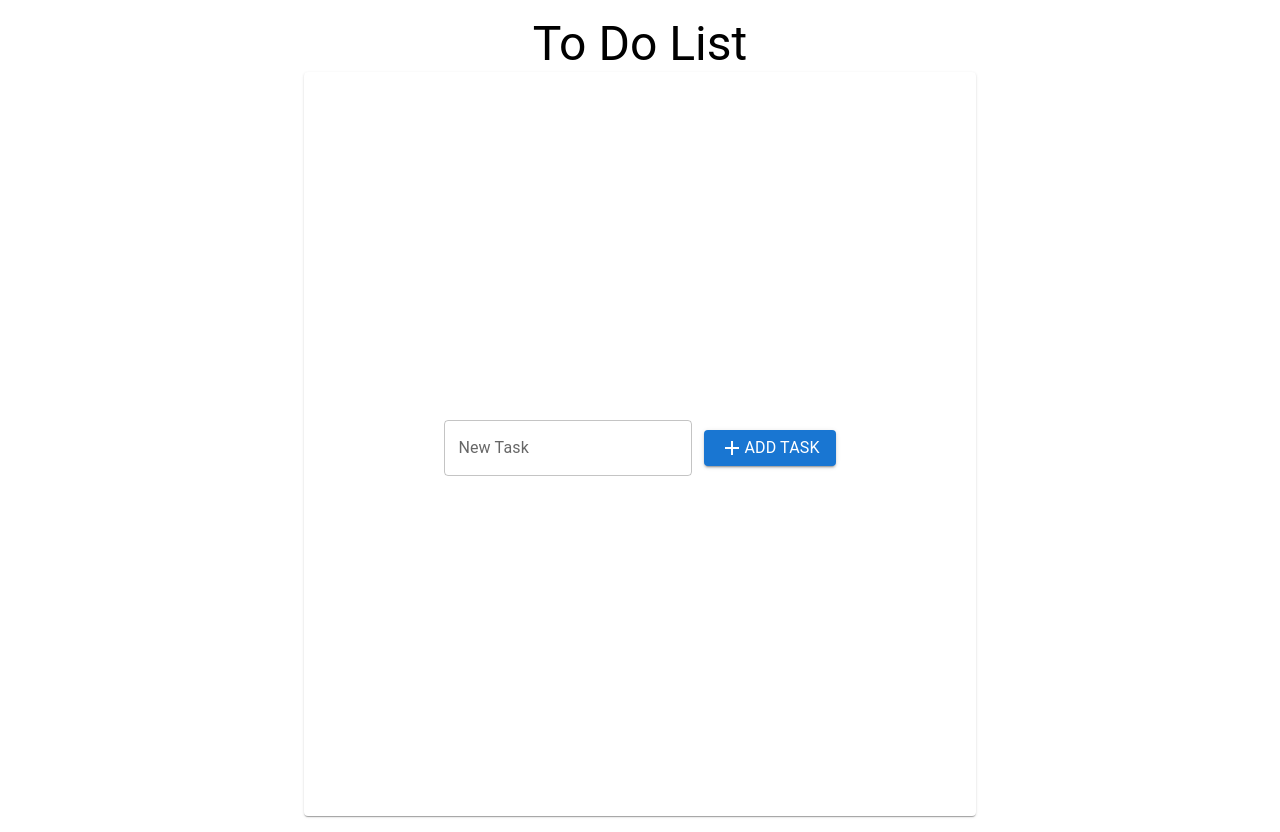
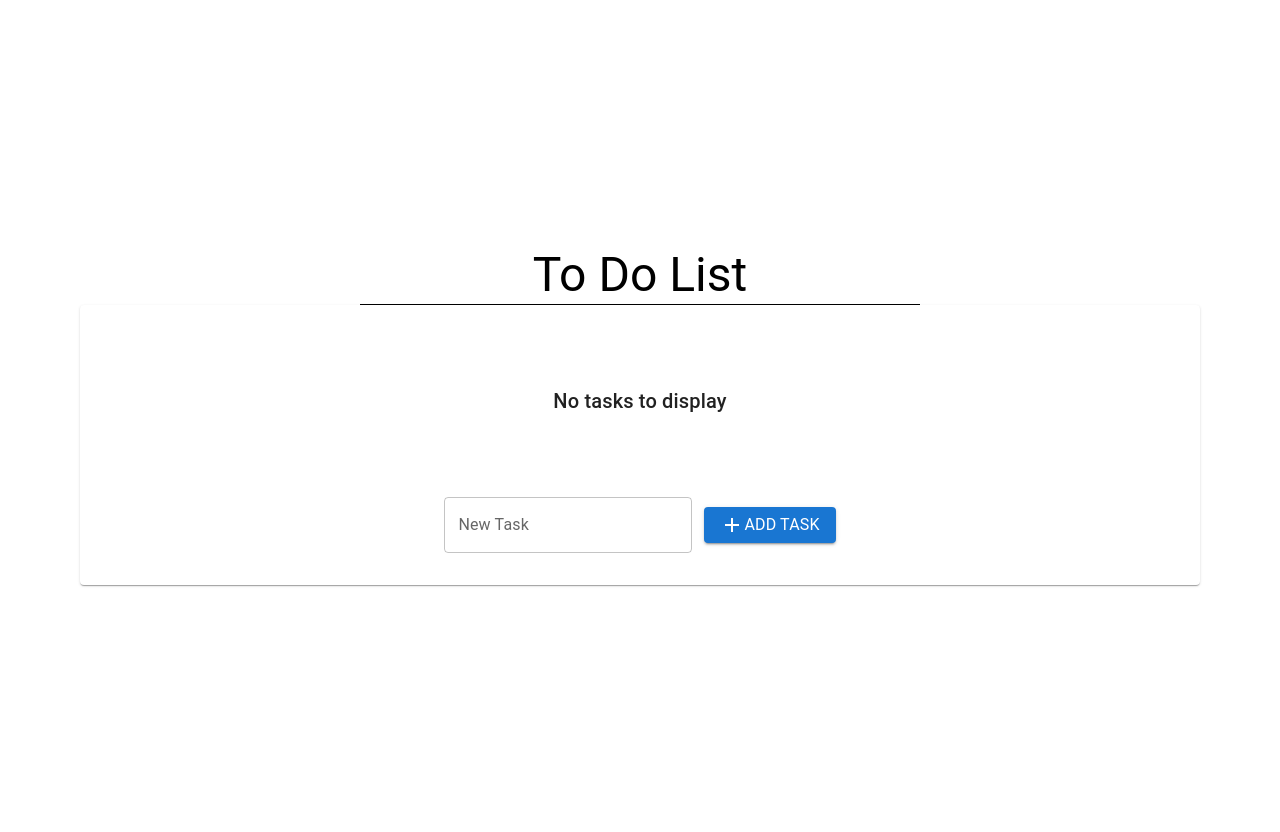
Before and after one commit to OSUMed/todolist-srikanth-userstories, a React (Create React App) app in the folder todolist-userstories/: page / in a window 1280 px wide. Built offline with nearby package versions, Linux system fonts and the light colour scheme.

Commit message:
Add MUI badge in delete confirmation dialog, added scrolling & minor styling

```diff
--- a/todolist-userstories/src/components/ToDoList.jsx
+++ b/todolist-userstories/src/components/ToDoList.jsx
@@ -1,4 +1,4 @@
-import React, { useEffect, useState } from "react";
+import React, { useEffect, useState, useRef } from "react";
 import ToDoAddForm from "./ToDoAddForm";
 import {
   List,
@@ -19,8 +19,10 @@ import {
   Snackbar,
   Alert,
   Select,
+  Badge,
   MenuItem,
   InputLabel,
+  Paper,
   Chip,
 } from "@mui/material";
 import DialogContent from "@mui/material/DialogContent";
@@ -40,7 +42,6 @@ const ToDoList = () => {
   const [openDeleteDialog, setOpenDeleteDialog] = React.useState(false);
   const [selectedTask, setSelectedTask] = useState(null);
   const [priority, setPriority] = useState("");
-  // const [openSnackBar, setOpenSnackBar] = useState(false);
   const [openSnackBar, setOpenSnackBar] = useState({
     open: false,
     vertical: "bottom",
@@ -53,7 +54,11 @@ const ToDoList = () => {
   const [snackBarMessage, setSnackBarMessage] = useState("");
   const [taskRestored, setTaskRestored] = useState(false);
   const [actionType, setActionType] = useState("");
+  const topRef = useRef(null); // Create a ref
 
+  const scrollToTop = () => {
+    topRef.current?.scrollIntoView({ behavior: "smooth" });
+  };
   // Local Storage Logic:
   useEffect(() => {
     const toDoListString = localStorage.getItem("toDoList");
@@ -243,8 +248,13 @@ const ToDoList = () => {
     setTask("");
     setError(false);
     setActionType("create");
-    setOpenSnackBar({ ...openSnackBar, open: true, severity: "success" });
+    setOpenSnackBar({
+      ...openSnackBar,
+      open: true,
+      severity: "success",
+    });
     setSnackBarMessage("Task added successfully");
+    scrollToTop();
   };
 
   const onPriorityChange = (priority, taskId) => {
@@ -253,19 +263,44 @@ const ToDoList = () => {
 
   return (
     <Box className="h-screen flex flex-col justify-center items-center m-4">
-      <Typography variant="h3" className="mb-4">
+      <Typography variant="h3" className="mb-4 border-b border-black w-1/2">
         To Do List
       </Typography>
-      <Card
-        className={`w-[60%] mx-auto ${
-          toDoList.length === 0 && "h-full"
-        } p-4 flex flex-col justify-center`}
+
+      <Paper
+        sx={{
+          width: "100%",
+          maxHeight: "60vh",
+          mx: "auto",
+          p: 4,
+          display: "flex",
+          flexDirection: "column",
+        }}
       >
+        <Box
+          sx={{
+            width: "100%",
+            maxHeight: "60vh",
+            mx: "auto",
+            p: 4,
+            overflowY: "auto",
+          }}
+        >
+          <Box ref={topRef}></Box>
           <CardContent>
+            {toDoList.length === 0 ? (
+              <Box className="flex flex-col justify-center items-center mb-6">
+                <Box className="flex items-center">
+                  <Typography variant="h6" className="mb-4">
+                    No tasks to display
+                  </Typography>
+                </Box>
+              </Box>
+            ) : (
               <List>
                 {toDoList.map((task) => (
                   <Box className="group" key={task.id}>
-                <ListItem className="group-hover:bg-gray-200 rounded shadow-sm p-2 mb-2 ">
+                    <ListItem className="group-hover:bg-gray-200 rounded shadow-sm p-2 mb-2">
                       <Chip
                         label={task.priority}
                         color={
@@ -277,7 +312,9 @@ const ToDoList = () => {
                             ? "primary"
                             : "default"
                         }
-                    variant={task.priority === "None" ? "outlined" : "default"}
+                        variant={
+                          task.priority === "None" ? "outlined" : "default"
+                        }
                         size="small"
                         sx={{
                           position: "absolute",
@@ -351,10 +388,16 @@ const ToDoList = () => {
                                   onPriorityChange(e.target.value, task.id)
                                 }
                               >
-                            <MenuItem value="None" style={{ color: "gray" }}>
+                                <MenuItem
+                                  value="None"
+                                  style={{ color: "gray" }}
+                                >
                                   <em>None</em>
                                 </MenuItem>
-                            <MenuItem value={"Low"} style={{ color: "blue" }}>
+                                <MenuItem
+                                  value={"Low"}
+                                  style={{ color: "blue" }}
+                                >
                                   Low
                                 </MenuItem>
                                 <MenuItem
@@ -363,7 +406,10 @@ const ToDoList = () => {
                                 >
                                   Medium
                                 </MenuItem>
-                            <MenuItem value={"Urgent"} style={{ color: "red" }}>
+                                <MenuItem
+                                  value={"Urgent"}
+                                  style={{ color: "red" }}
+                                >
                                   Urgent
                                 </MenuItem>
                               </Select>
@@ -402,7 +448,10 @@ const ToDoList = () => {
                   </Box>
                 ))}
               </List>
-
+            )}
+          </CardContent>
+        </Box>
+        <Box>
           <ToDoAddForm
             key={(toDoList.length > 0 && toDoList[0].id) || 0}
             setToDoList={setToDoList}
@@ -414,8 +463,8 @@ const ToDoList = () => {
             error={error}
             handleSubmit={handleSubmit}
           />
-        </CardContent>
-      </Card>
+        </Box>
+      </Paper>
 
       <HandleDialogClose
         setOpen={setOpenDeleteDialog}
@@ -446,8 +495,25 @@ const HandleDialogClose = (props) => {
         <DialogContentText>
           Are you sure you want to delete this message?
         </DialogContentText>
-        <Card variant="outlined" sx={{ margin: 2, padding: 2 }}>
+        <Card
+          variant="outlined"
+          sx={{ margin: 2, padding: 2 }}
+          className="flex flex-row justify-start items-center space-x-2"
+        >
+          <Badge
+            color={
+              task?.priority === "Urgent"
+                ? "error"
+                : task?.priority === "Medium"
+                ? "warning"
+                : task?.priority === "Low"
+                ? "primary"
+                : "default"
+            }
+            variant="dot"
+          >
             <Typography variant="body2">{task && task.taskName}</Typography>
+          </Badge>
         </Card>
       </DialogContent>
       <DialogActions>
@@ -479,19 +545,21 @@ const MessageSnackbar = ({
   handleCloseSnackBar,
 }) => {
   const { open, severity, vertical, horizontal } = openSnackBar;
+
   return (
     <div>
       <Snackbar
         open={open}
-        autoHideDuration={6000}
+        autoHideDuration={4000}
         anchorOrigin={{ vertical, horizontal }}
+        onClose={handleCloseSnackBar}
       >
         <Alert
           onClose={handleCloseSnackBar}
           severity={severity}
           action={action}
         >
-          {feedbackMessage}
+          <Box>{feedbackMessage}</Box>
         </Alert>
       </Snackbar>
     </div>
```
Also changed, not shown: 1 other file (tests, documents, lock files or other folders). Lines whose indentation alone changed are shown as unchanged.
